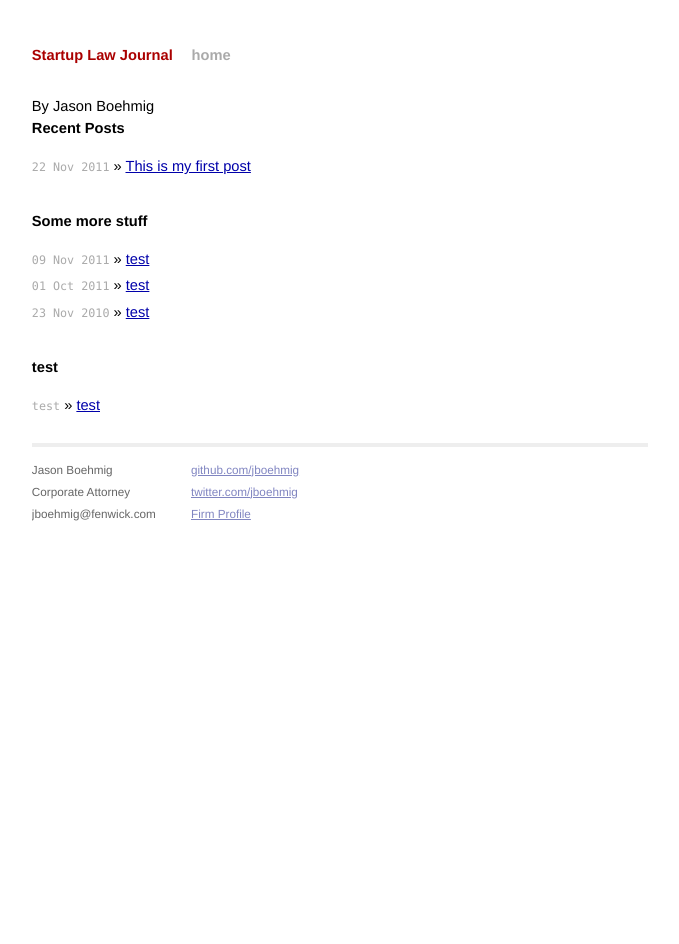
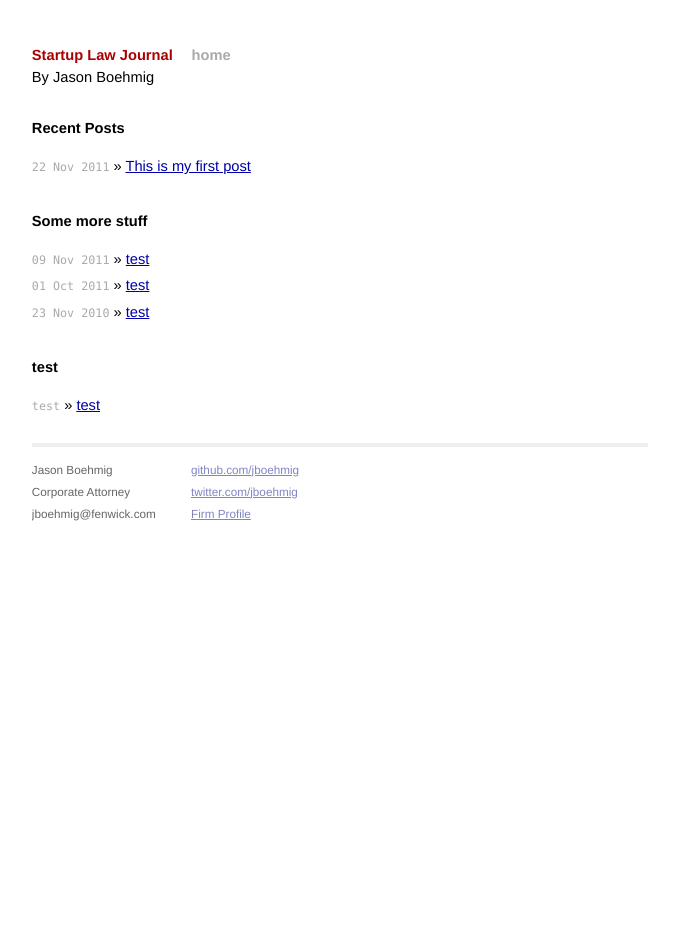
Before and after one commit to startuplawjournal/startuplawjournal.github.com, a Jekyll site: the page built from index.html, in a window 1280 px wide. Shown: the whole page, without its empty margins (300-979 px from the left). Built offline with Jekyll 4.4.1, drawn with Linux system fonts in a browser that asks for light colours; Markdown is read by kramdown in place of the engine named in the settings.

Commit message:
author formatting

```diff
--- a/_layouts/default.html
+++ b/_layouts/default.html
@@ -26,8 +26,9 @@
   <div class="title">
     <a href="/">Startup Law Journal</a>
     <a class="extra" href="/">home</a><br>
+    <div class="author">By Jason Boehmig</div>
   </div>
-  By Jason Boehmig
+
   {{ content }}
 
   <div class="footer">
--- a/css/screen.css
+++ b/css/screen.css
@@ -91,6 +91,11 @@ ul.posts {
   font-weight: bold;
   margin-bottom: 2em;
 }
+
+  .site .title .author {
+    color: black;
+    font-weight: normal;
+  }
 
   .site .title a {
     color: #a00;
```
